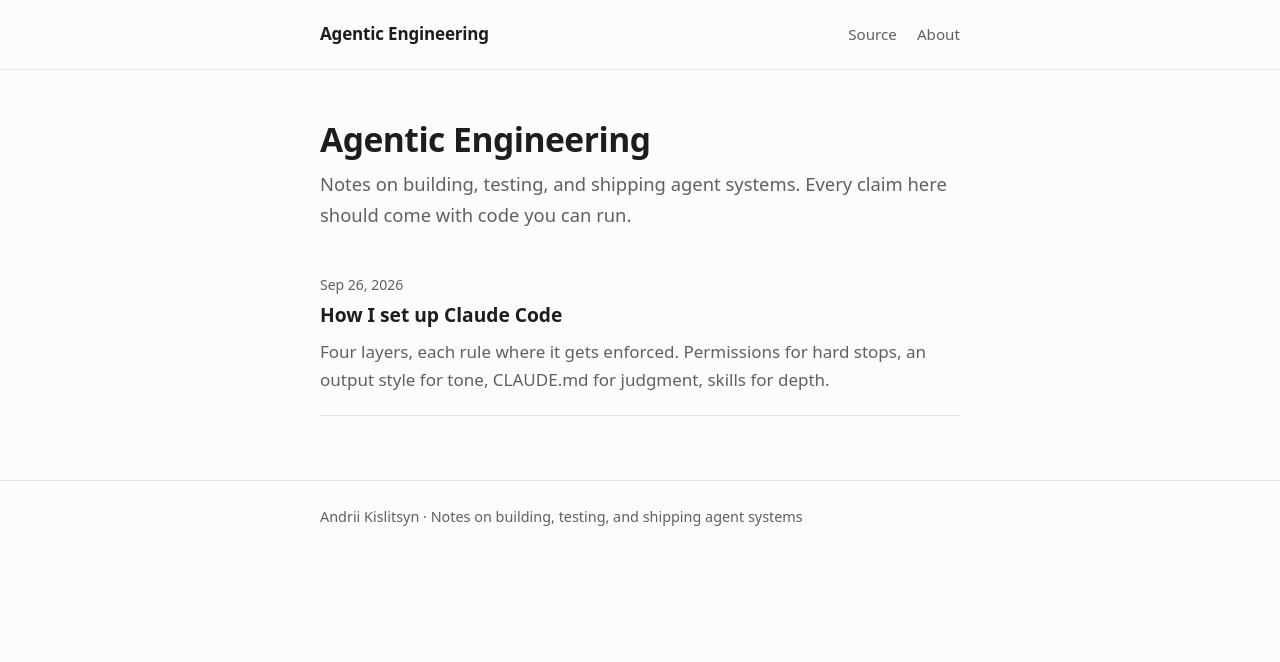
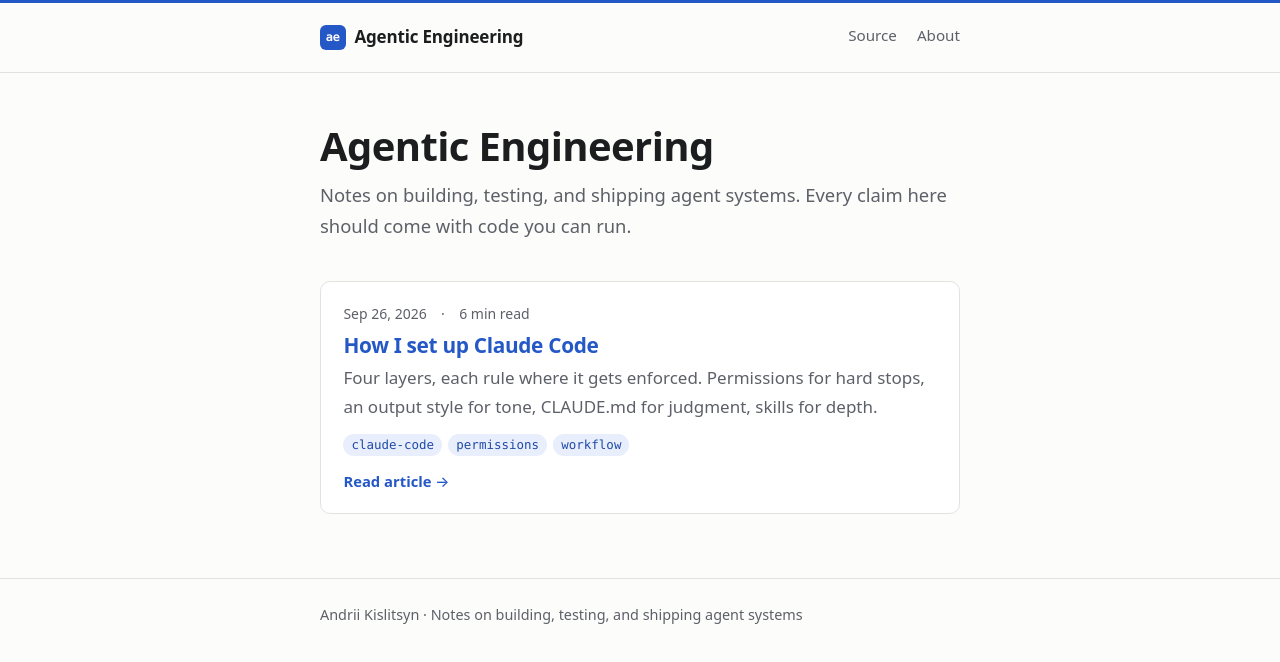
Before and after one commit to andriykislitsyn/agentic-engineering, an Astro site in the folder site/: page /agentic-engineering/ in a window 1280 px wide. Built offline with nearby package versions, Linux system fonts and the light colour scheme; Astro itself is replaced by a stand-in of ours.

Commit message:
[-] Make article links clearer on the home page
Titles looked like plain headings. Show each article as a clickable card with an accent title, reading time, and topic tags, and link back to the list from each article.

```diff
--- a/site/src/content.config.ts
+++ b/site/src/content.config.ts
@@ -9,6 +9,7 @@ const articles = defineCollection({
     description: z.string(),
     pubDate: z.coerce.date(),
     updatedDate: z.coerce.date().optional(),
+    tags: z.array(z.string()).default([]),
     draft: z.boolean().default(false),
   }),
 });
--- a/site/src/content/articles/how-i-set-up-claude-code.md
+++ b/site/src/content/articles/how-i-set-up-claude-code.md
@@ -2,6 +2,7 @@
 title: How I set up Claude Code
 description: Four layers, each rule where it gets enforced. Permissions for hard stops, an output style for tone, CLAUDE.md for judgment, skills for depth.
 pubDate: 2026-09-26
+tags: [claude-code, permissions, workflow]
 ---
 
 I use Claude Code every day for platform work: CI/CD, infrastructure as code, and the services behind AI agents. My first setup was one long `CLAUDE.md` that grew a rule every time something annoyed me. It worked, but it got long, and a long list of rules is a list the model follows most of the time.
--- a/site/src/layouts/Base.astro
+++ b/site/src/layouts/Base.astro
@@ -27,7 +27,7 @@ const pageTitle = title === siteTitle ? title : `${title} · ${siteTitle}`;
   <body>
     <header class="site">
       <div class="wrap">
-        <a class="brand" href={url()}>{siteTitle}</a>
+        <a class="brand" href={url()}><span class="mark" aria-hidden="true">ae</span>{siteTitle}</a>
         <nav>
           <a href="https://github.com/andriykislitsyn/agentic-engineering">Source</a>
           <a href="https://github.com/andriykislitsyn">About</a>
--- a/site/src/pages/index.astro
+++ b/site/src/pages/index.astro
@@ -1,6 +1,7 @@
 ---
 import { getCollection } from 'astro:content';
 import Base from '../layouts/Base.astro';
+import { readingTime } from '../reading-time';
 import { url } from '../url';
 
 const articles = (await getCollection('articles', ({ data }) => !data.draft)).sort(
@@ -10,14 +11,23 @@ const fmt = new Intl.DateTimeFormat('en', { dateStyle: 'medium' });
 ---
 
 <Base title="Agentic Engineering" description="Notes on building, testing, and shipping agent systems: Claude Code setups, skills, MCP servers, RAG, and CI/CD.">
-  <h1>Agentic Engineering</h1>
-  <p class="lede">Notes on building, testing, and shipping agent systems. Every claim here should come with code you can run.</p>
+  <section class="hero">
+    <h1>Agentic Engineering</h1>
+    <p class="lede">Notes on building, testing, and shipping agent systems. Every claim here should come with code you can run.</p>
+  </section>
   <ul class="article-list">
     {articles.map((a) => (
-      <li>
-        <time datetime={a.data.pubDate.toISOString()}>{fmt.format(a.data.pubDate)}</time>
-        <div><a class="title" href={url(`articles/${a.id}/`)}>{a.data.title}</a></div>
+      <li class="card">
+        <p class="card-meta">
+          <time datetime={a.data.pubDate.toISOString()}>{fmt.format(a.data.pubDate)}</time>
+          <span>{readingTime(a.body)} min read</span>
+        </p>
+        <h2><a class="title" href={url(`articles/${a.id}/`)}>{a.data.title}</a></h2>
         <p>{a.data.description}</p>
+        {a.data.tags.length > 0 && (
+          <ul class="tags">{a.data.tags.map((t) => <li>{t}</li>)}</ul>
+        )}
+        <span class="read-more" aria-hidden="true">Read article →</span>
       </li>
     ))}
   </ul>
--- /dev/null
+++ b/site/src/reading-time.ts
@@ -0,0 +1,7 @@
+const WORDS_PER_MINUTE = 220;
+
+/** Estimate reading time in whole minutes from a markdown body. */
+export function readingTime(body = ''): number {
+  const words = body.split(/\s+/).filter(Boolean).length;
+  return Math.max(1, Math.round(words / WORDS_PER_MINUTE));
+}
--- a/site/src/styles/global.css
+++ b/site/src/styles/global.css
@@ -5,6 +5,9 @@
   --accent: #2458c6;
   --border: #e3e3de;
   --code-bg: #f3f3ef;
+  --surface: #ffffff;
+  --tag-bg: #e8eefb;
+  --tag-fg: #1f4aa8;
   --measure: 42rem;
   color-scheme: light;
 }
@@ -17,6 +20,9 @@
     --accent: #7ea6ff;
     --border: #2a2c30;
     --code-bg: #1b1d20;
+    --surface: #18191c;
+    --tag-bg: #1d2740;
+    --tag-fg: #a9c2ff;
     color-scheme: dark;
   }
 
@@ -48,6 +54,7 @@ a { color: var(--accent); text-underline-offset: 0.15em; }
 a:hover { text-decoration-thickness: 2px; }
 
 header.site {
+  border-top: 3px solid var(--accent);
   border-bottom: 1px solid var(--border);
   padding: 1.25rem 0;
 }
@@ -63,6 +70,19 @@ header.site .brand {
   font-weight: 650;
   text-decoration: none;
   letter-spacing: -0.01em;
+  display: inline-flex;
+  align-items: center;
+  gap: 0.55rem;
+}
+header.site .mark {
+  display: inline-grid;
+  place-items: center;
+  width: 1.6rem;
+  height: 1.6rem;
+  border-radius: 6px;
+  background: var(--accent);
+  color: var(--bg);
+  font: 700 0.75rem/1 ui-monospace, "SF Mono", Menlo, Consolas, monospace;
 }
 header.site nav { display: flex; gap: 1.25rem; font-size: 0.95rem; }
 header.site nav a { color: var(--muted); text-decoration: none; }
@@ -82,7 +102,6 @@ h1 { font-size: 2.1rem; margin: 0 0 0.5rem; }
 h2 { font-size: 1.45rem; margin: 2.75rem 0 0.75rem; }
 h3 { font-size: 1.15rem; margin: 2rem 0 0.5rem; }
 
-.meta { color: var(--muted); font-size: 0.95rem; margin: 0 0 2.5rem; }
 .lede { color: var(--muted); font-size: 1.15rem; margin: 0 0 2.5rem; }
 
 article :not(pre) > code {
@@ -115,10 +134,43 @@ table { border-collapse: collapse; width: 100%; font-size: 0.95rem; display: blo
 td code { white-space: nowrap; }
 th, td { border-bottom: 1px solid var(--border); padding: 0.5rem 0.75rem 0.5rem 0; text-align: left; vertical-align: top; }
 
-.article-list { list-style: none; padding: 0; margin: 0; }
-.article-list li { padding: 1.25rem 0; border-bottom: 1px solid var(--border); }
-.article-list li:first-child { padding-top: 0; }
-.article-list a.title { font-size: 1.2rem; font-weight: 600; text-decoration: none; color: var(--fg); }
-.article-list a.title:hover { color: var(--accent); }
-.article-list p { margin: 0.35rem 0 0; color: var(--muted); }
-.article-list time { font-size: 0.875rem; color: var(--muted); }
+.hero { margin-bottom: 2.5rem; }
+.hero h1 { font-size: 2.5rem; }
+.hero .lede { margin-bottom: 0; }
+
+.article-list { list-style: none; padding: 0; margin: 0; display: grid; gap: 1rem; }
+
+.card {
+  position: relative;
+  border: 1px solid var(--border);
+  border-radius: 10px;
+  padding: 1.25rem 1.4rem 1.1rem;
+  background: var(--surface);
+  transition: border-color 0.15s, transform 0.15s;
+}
+.card:hover { border-color: var(--accent); transform: translateY(-1px); }
+.card:focus-within { outline: 2px solid var(--accent); outline-offset: 2px; }
+.card h2 { font-size: 1.3rem; margin: 0.35rem 0 0.4rem; }
+.card p { margin: 0; color: var(--muted); }
+.card a.title { color: var(--accent); text-decoration: none; }
+.card a.title:focus { outline: none; }
+/* Stretch the title link over the whole card so any click opens the article. */
+.card a.title::after { content: ""; position: absolute; inset: 0; border-radius: inherit; }
+.card .read-more { display: inline-block; margin-top: 0.8rem; color: var(--accent); font-size: 0.925rem; font-weight: 550; }
+
+.card-meta, .meta { display: flex; flex-wrap: wrap; gap: 0 0.9rem; color: var(--muted); font-size: 0.875rem; }
+.card-meta > * + *::before, .meta > * + *::before { content: "·"; margin-right: 0.9rem; }
+.meta { font-size: 0.95rem; margin: 0 0 1rem; }
+
+.tags { list-style: none; padding: 0; margin: 0.75rem 0 0; display: flex; flex-wrap: wrap; gap: 0.4rem; }
+.tags li {
+  font: 0.78rem/1 ui-monospace, "SF Mono", Menlo, Consolas, monospace;
+  padding: 0.3rem 0.5rem;
+  border-radius: 999px;
+  background: var(--tag-bg);
+  color: var(--tag-fg);
+}
+article > .tags { margin: 0 0 2.5rem; }
+
+.back { display: inline-block; font-size: 0.925rem; text-decoration: none; margin-bottom: 1.5rem; }
+.back-bottom { margin: 3rem 0 0; }
```
Also changed, not shown: site/src/pages/articles/[id].astro (+8 -2 lines).
